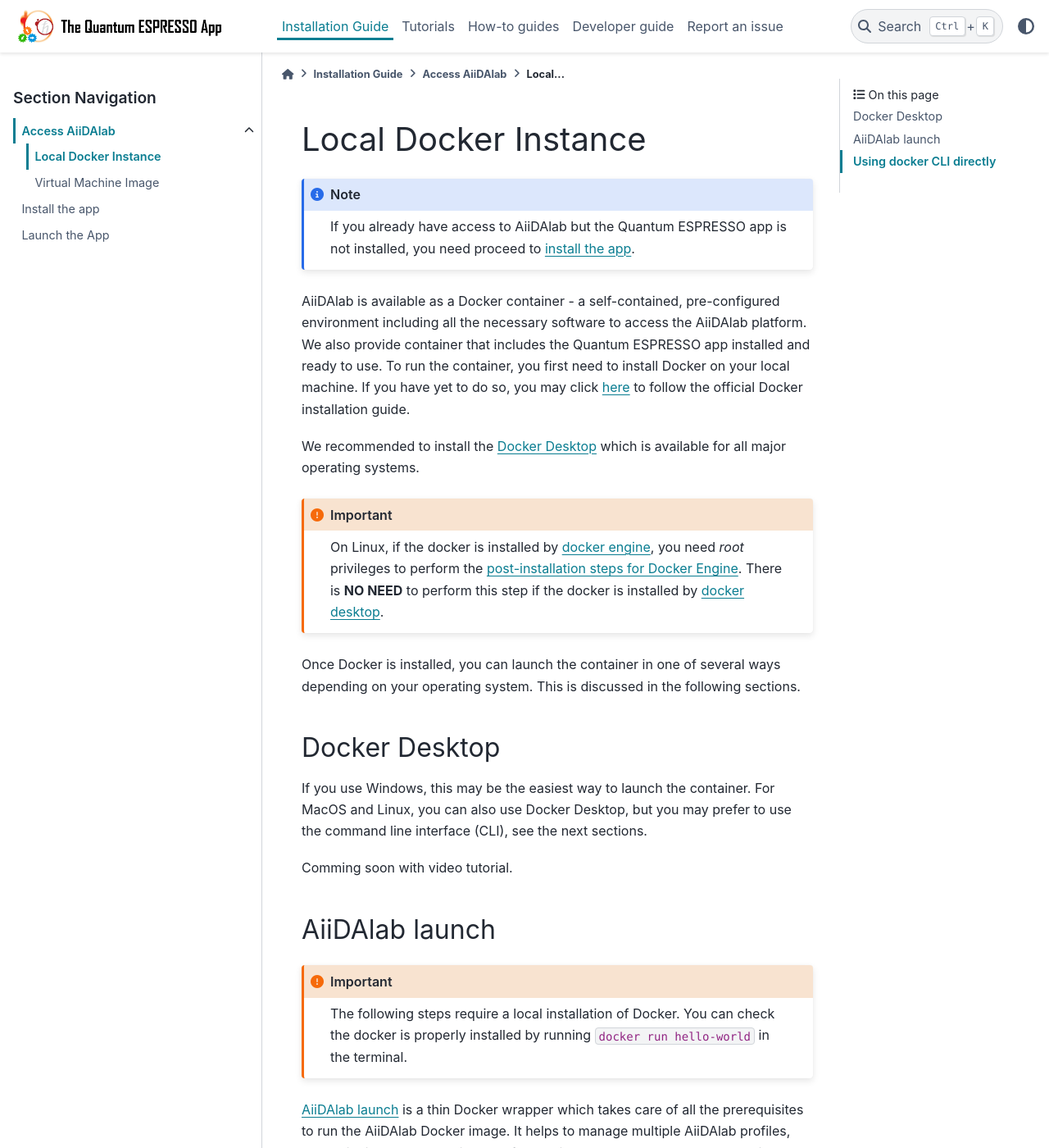
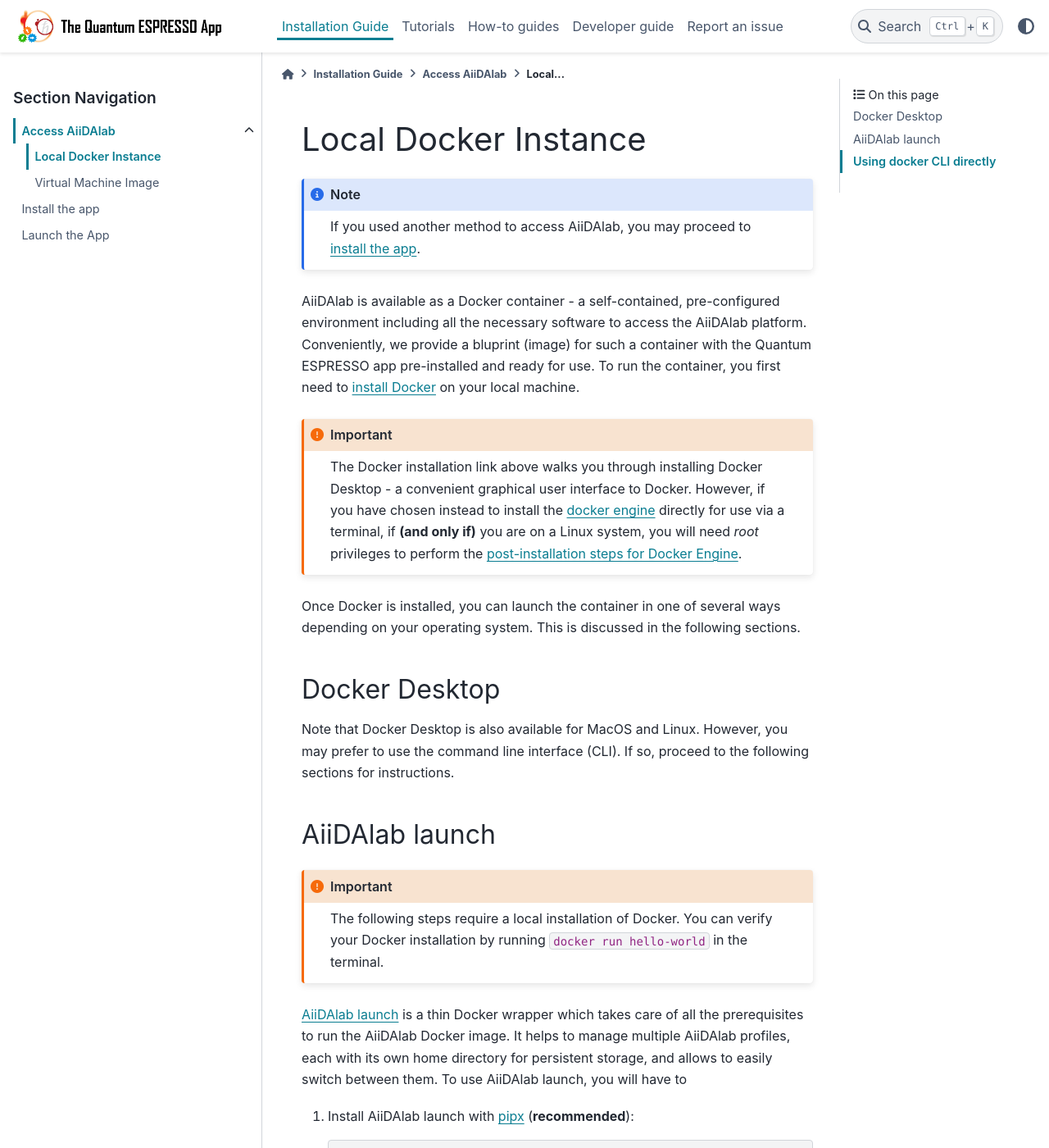
Before and after one commit to aiidalab/aiidalab-qe, a Sphinx documentation site: the page built from docs/source/installation/access_aiidalab/container.rst, in a window 1280 px wide and 1400 px high. Shown: the whole window at 82% size. Built offline with Sphinx 7.4.7 and the PyData theme 0.15.4, drawn with Linux system fonts in a browser that asks for light colours.

Commit message:
Update language

```diff
--- a/docs/source/installation/access_aiidalab/container.rst
+++ b/docs/source/installation/access_aiidalab/container.rst
@@ -4,40 +4,30 @@
 
 .. note::
 
-   If you already have access to AiiDAlab but the Quantum ESPRESSO app is not installed, you need proceed to :doc:`install the app </installation/install>`.
+   If you used another method to access AiiDAlab, you may proceed to :doc:`install the app </installation/install>`.
 
 AiiDAlab is available as a Docker container - a self-contained, pre-configured environment including all the necessary software to access the AiiDAlab platform.
-We also provide container that includes the Quantum ESPRESSO app installed and ready to use.
-To run the container, you first need to install Docker on your local machine.
-If you have yet to do so, you may click `here <https://docs.docker.com/get-docker>`_ to follow the official Docker installation guide.
-
-We recommended to install the `Docker Desktop <https://docs.docker.com/desktop/>`_ which is available for all major operating systems.
+Conveniently, we provide a bluprint (image) for such a container with the Quantum ESPRESSO app pre-installed and ready for use. To run the container, you first need to `install Docker <https://docs.docker.com/get-docker>`_ on your local machine.
 
 .. important::
 
-   On Linux, if the docker is installed by `docker engine <https://docs.docker.com/engine/install/ubuntu/>`_, you need `root` privileges to perform the `post-installation steps for Docker Engine <https://docs.docker.com/engine/install/linux-postinstall/>`_. There is **NO NEED** to perform this step if the docker is installed by `docker desktop <https://docs.docker.com/docker-for-windows/install/>`_.
+   The Docker installation link above walks you through installing Docker Desktop - a convenient graphical user interface to Docker. However, if you have chosen instead to install the `docker engine <https://docs.docker.com/engine/install/ubuntu/>`_ directly for use via a terminal, if **(and only if)** you are on a Linux system, you will need `root` privileges to perform the `post-installation steps for Docker Engine <https://docs.docker.com/engine/install/linux-postinstall/>`_.
 
-Once Docker is installed, you can launch the container in one of several ways depending on your operating system.
-This is discussed in the following sections.
+Once Docker is installed, you can launch the container in one of several ways depending on your operating system. This is discussed in the following sections.
 
 Docker Desktop
 **************
 
-If you use Windows, this may be the easiest way to launch the container.
-For MacOS and Linux, you can also use Docker Desktop, but you may prefer to use the command line interface (CLI), see the next sections.
-
-Comming soon with video tutorial.
+Note that Docker Desktop is also available for MacOS and Linux. However, you may prefer to use the command line interface (CLI). If so, proceed to the following sections for instructions.
 
 AiiDAlab launch
 ***************
 
 .. important::
 
-   The following steps require a local installation of Docker.
-   You can check the docker is properly installed by running ``docker run hello-world`` in the terminal.
+   The following steps require a local installation of Docker. You can verify your Docker installation by running ``docker run hello-world`` in the terminal.
 
-`AiiDAlab launch`_ is a thin Docker wrapper which takes care of all the prerequisites to run the AiiDAlab Docker image.
-It helps to manage multiple AiiDAlab profiles, each with its own home directory for persistent storage, and allows to easily switch between them.
+`AiiDAlab launch`_ is a thin Docker wrapper which takes care of all the prerequisites to run the AiiDAlab Docker image. It helps to manage multiple AiiDAlab profiles, each with its own home directory for persistent storage, and allows to easily switch between them.
 To use AiiDAlab launch, you will have to
 
 #. Install AiiDAlab launch with `pipx <https://pypa.github.io/pipx/installation/>`_ (**recommended**):
```
